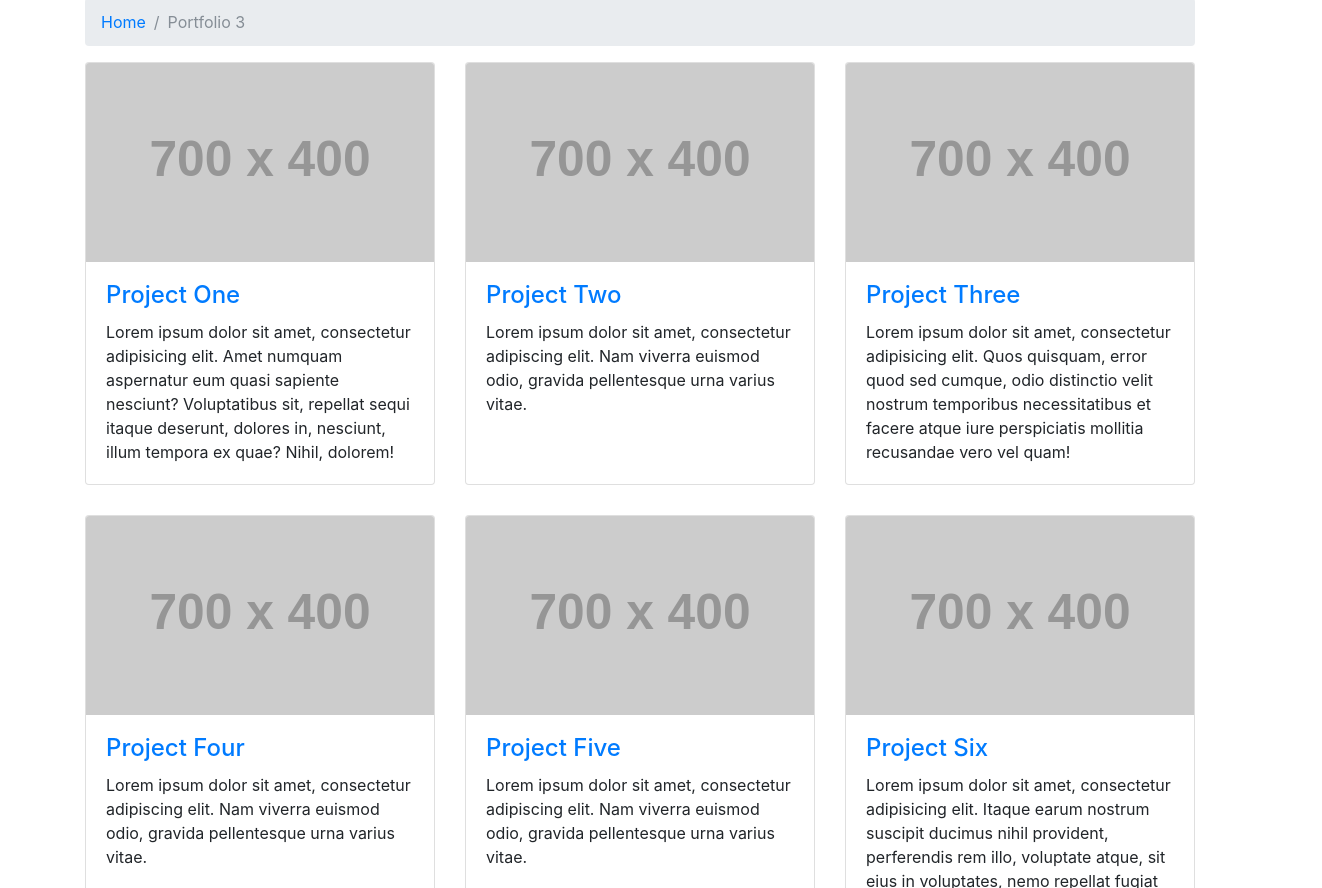
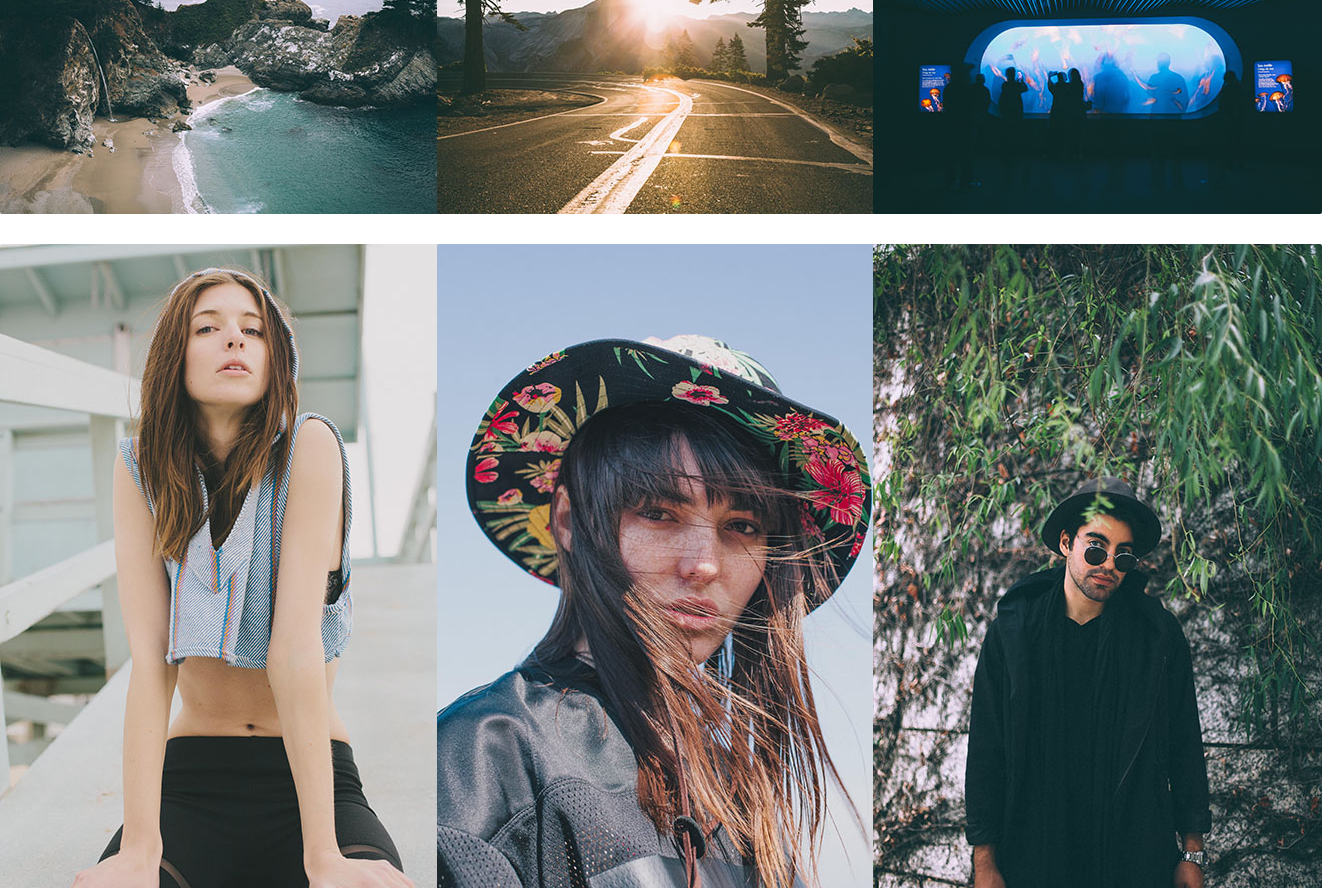
Before and after one commit to AbrahamEspiritu/My-Photography-Website, a website: page portfolio-3-col.html in a window 1280 px wide. Shown: the part 142-1030 px from the top of the page, 1322 px wide, since content can reach past the window. Drawn offline with Linux system fonts and the light colour scheme; some packages are replaced by stand-ins of ours; placeholder pictures from the web are drawn by us; a script that the page names is missing.

Commit message:
landscape photos

```diff
--- a/portfolio-3-col.html
+++ b/portfolio-3-col.html
@@ -8,13 +8,27 @@
     <meta name="description" content="">
     <meta name="author" content="">
 
-    <title>Modern Business - Start Bootstrap Template</title>
+    <title>Abraham Espiritu Photography</title>
+
+    <!-- Font -->
+    <link href="https://fonts.googleapis.com/css?family=Permanent+Marker" rel="stylesheet">
 
     <!-- Bootstrap core CSS -->
     <link href="vendor/bootstrap/css/bootstrap.css" rel="stylesheet">
+    <link rel="stylesheet" href="https://cdnjs.cloudflare.com/ajax/libs/baguettebox.js/1.8.1/baguetteBox.min.css">
+
 
     <!-- Custom styles for this template -->
     <link href="css/modern-business.css" rel="stylesheet">
+    <link href="css/gallery-clean.css" rel="stylesheet">
+
+
+    <!-- More CSS -->
+    <style>
+    .gallery-container {
+          padding-top: 100px;
+    }
+    </style>
 
   </head>
 
@@ -37,7 +51,7 @@
               </a>
               <div class="dropdown-menu dropdown-menu-right" aria-labelledby="navbarDropdownPortfolio">
                 <a class="dropdown-item" href="portfolio-1-col.html">Portraits</a>
-                <a class="dropdown-item" href="portfolio-2-col.html">Fashion</a>
+                <!-- <a class="dropdown-item" href="portfolio-2-col.html">Fashion</a> -->
                 <a class="dropdown-item" href="portfolio-3-col.html">Landscape</a>
                 <a class="dropdown-item" href="portfolio-4-col.html">Engagement</a>
                 <a class="dropdown-item" href="portfolio-item.html">Events</a>
@@ -81,92 +95,95 @@
         </div>
       </div>
     </nav>
+
     <!-- Page Content -->
-    <div class="container">
+      <!-- <div class="container gallery-container"> -->
 
-      <!-- Page Heading/Breadcrumbs -->
-      <h1 class="mt-4 mb-3">Portfolio 3
-        <small>Subheading</small>
-      </h1>
+      <!-- <h1></h1>
 
-      <ol class="breadcrumb">
-        <li class="breadcrumb-item">
-          <a href="index.html">Home</a>
-        </li>
-        <li class="breadcrumb-item active">Portfolio 3</li>
-      </ol>
+      <p class="page-description text-center"></p> -->
+
+      <div class="tz-gallery">
 
           <div class="row">
-        <div class="col-lg-4 col-sm-6 portfolio-item">
-          <div class="card h-100">
-            <a href="#"><img class="card-img-top" src="http://placehold.it/700x400" alt=""></a>
-            <div class="card-body">
-              <h4 class="card-title">
-                <a href="#">Project One</a>
-              </h4>
-              <p class="card-text">Lorem ipsum dolor sit amet, consectetur adipisicing elit. Amet numquam aspernatur eum quasi sapiente nesciunt? Voluptatibus sit, repellat sequi itaque deserunt, dolores in, nesciunt, illum tempora ex quae? Nihil, dolorem!</p>
+
+              <div class="col-sm-6 col-md-4">
+                  <div class="thumbnail">
+                      <a class="lightbox" href="img/61.jpg">
+                          <img src="img/611.jpg" alt="">
+                      </a>
+                      <!-- <div class="caption">
+                          <h3>Thumbnail label</h3>
+                          <p>Lorem ipsum dolor sit amet, consectetur adipisicing elit, sed do eiusmod tempor incididunt ut labore et dolore magna aliqua.</p>
+                      </div> -->
                   </div>
               </div>
-        </div>
-        <div class="col-lg-4 col-sm-6 portfolio-item">
-          <div class="card h-100">
-            <a href="#"><img class="card-img-top" src="http://placehold.it/700x400" alt=""></a>
-            <div class="card-body">
-              <h4 class="card-title">
-                <a href="#">Project Two</a>
-              </h4>
-              <p class="card-text">Lorem ipsum dolor sit amet, consectetur adipiscing elit. Nam viverra euismod odio, gravida pellentesque urna varius vitae.</p>
+              <div class="col-sm-6 col-md-4">
+                  <div class="thumbnail">
+                      <a class="lightbox" href="img/16.jpg">
+                          <img src="img/161.jpg" alt="">
+                      </a>
+                      <!-- <div class="caption">
+                          <h3>Thumbnail label</h3>
+                          <p>Lorem ipsum dolor sit amet, consectetur adipisicing elit, sed do eiusmod tempor incididunt ut labore et dolore magna aliqua.</p>
+                      </div> -->
                   </div>
               </div>
-        </div>
-        <div class="col-lg-4 col-sm-6 portfolio-item">
-          <div class="card h-100">
-            <a href="#"><img class="card-img-top" src="http://placehold.it/700x400" alt=""></a>
-            <div class="card-body">
-              <h4 class="card-title">
-                <a href="#">Project Three</a>
-              </h4>
-              <p class="card-text">Lorem ipsum dolor sit amet, consectetur adipisicing elit. Quos quisquam, error quod sed cumque, odio distinctio velit nostrum temporibus necessitatibus et facere atque iure perspiciatis mollitia recusandae vero vel quam!</p>
+              <div class="col-sm-6 col-md-4">
+                  <div class="thumbnail">
+                      <a class="lightbox" href="img/67.jpg">
+                          <img src="img/671.jpg" alt="">
+                      </a>
+                      <!-- <div class="caption">
+                          <h3>Thumbnail label</h3>
+                          <p>Lorem ipsum dolor sit amet, consectetur adipisicing elit, sed do eiusmod tempor incididunt ut labore et dolore magna aliqua.</p>
+                      </div> -->
                   </div>
               </div>
-        </div>
-        <div class="col-lg-4 col-sm-6 portfolio-item">
-          <div class="card h-100">
-            <a href="#"><img class="card-img-top" src="http://placehold.it/700x400" alt=""></a>
-            <div class="card-body">
-              <h4 class="card-title">
-                <a href="#">Project Four</a>
-              </h4>
-              <p class="card-text">Lorem ipsum dolor sit amet, consectetur adipiscing elit. Nam viverra euismod odio, gravida pellentesque urna varius vitae.</p>
+              <div class="col-sm-6 col-md-4">
+                  <div class="thumbnail">
+                      <a class="lightbox" href="img/581.jpg">
+                          <img src="img/581.jpg" alt="">
+                      </a>
+                      <!-- <div class="caption">
+                          <h3>Thumbnail label</h3>
+                          <p>Lorem ipsum dolor sit amet, consectetur adipisicing elit, sed do eiusmod tempor incididunt ut labore et dolore magna aliqua.</p>
+                      </div> -->
                   </div>
               </div>
-        </div>
-        <div class="col-lg-4 col-sm-6 portfolio-item">
-          <div class="card h-100">
-            <a href="#"><img class="card-img-top" src="http://placehold.it/700x400" alt=""></a>
-            <div class="card-body">
-              <h4 class="card-title">
-                <a href="#">Project Five</a>
-              </h4>
-              <p class="card-text">Lorem ipsum dolor sit amet, consectetur adipiscing elit. Nam viverra euismod odio, gravida pellentesque urna varius vitae.</p>
+              <div class="col-sm-6 col-md-4">
+                  <div class="thumbnail">
+                      <a class="lightbox" href="img/4541.jpg">
+                          <img src="img/4541.jpg" alt="">
+                      </a>
+                      <!-- <div class="caption">
+                          <h3>Thumbnail label</h3>
+                          <p>Lorem ipsum dolor sit amet, consectetur adipisicing elit, sed do eiusmod tempor incididunt ut labore et dolore magna aliqua.</p>
+                      </div> -->
                   </div>
               </div>
-        </div>
-        <div class="col-lg-4 col-sm-6 portfolio-item">
-          <div class="card h-100">
-            <a href="#"><img class="card-img-top" src="http://placehold.it/700x400" alt=""></a>
-            <div class="card-body">
-              <h4 class="card-title">
-                <a href="#">Project Six</a>
-              </h4>
-              <p class="card-text">Lorem ipsum dolor sit amet, consectetur adipisicing elit. Itaque earum nostrum suscipit ducimus nihil provident, perferendis rem illo, voluptate atque, sit eius in voluptates, nemo repellat fugiat excepturi! Nemo, esse.</p>
-            </div>
+              <div class="col-sm-6 col-md-4">
+                  <div class="thumbnail">
+                      <a class="lightbox" href="img/191.jpg">
+                          <img src="img/191.jpg" alt="">
+                      </a>
+                      <!-- <div class="caption">
+                          <h3>Thumbnail label</h3>
+                          <p>Lorem ipsum dolor sit amet, consectetur adipisicing elit, sed do eiusmod tempor incididunt ut labore et dolore magna aliqua.</p>
+                      </div> -->
                   </div>
               </div>
           </div>
 
+      </div>
+
+  </div>
+      <!-- /.row -->
+
+      <!-- <hr> -->
+
       <!-- Pagination -->
-      <ul class="pagination justify-content-center">
+      <!-- <ul class="pagination justify-content-center">
         <li class="page-item">
           <a class="page-link" href="#" aria-label="Previous">
             <span aria-hidden="true">&laquo;</span>
@@ -188,9 +205,9 @@
             <span class="sr-only">Next</span>
           </a>
         </li>
-      </ul>
+      </ul> -->
 
-    </div>
+    <!-- </div> -->
     <!-- /.container -->
 
     <!-- Footer -->
@@ -201,11 +218,18 @@
       <!-- /.container -->
     </footer>
 
+    <!-- picture baguetteBox -->
+    <script src="https://cdnjs.cloudflare.com/ajax/libs/baguettebox.js/1.8.1/baguetteBox.min.js"></script>
+    <script>
+      baguetteBox.run('.tz-gallery');
+    </script>
+
     <!-- Bootstrap core JavaScript -->
     <script src="vendor/jquery/jquery.min.js"></script>
     <script src="vendor/popper/popper.min.js"></script>
     <script src="vendor/bootstrap/js/bootstrap.min.js"></script>
 
+
   </body>
 
 </html>
```
Also changed, not shown: index.html (+1 -1 lines), portfolio-1-col.html (+7 -7 lines), img/161.jpg (added), img/611.jpg (added), img/671.jpg (added), 3 other files. Lines whose indentation alone changed are shown as unchanged.
